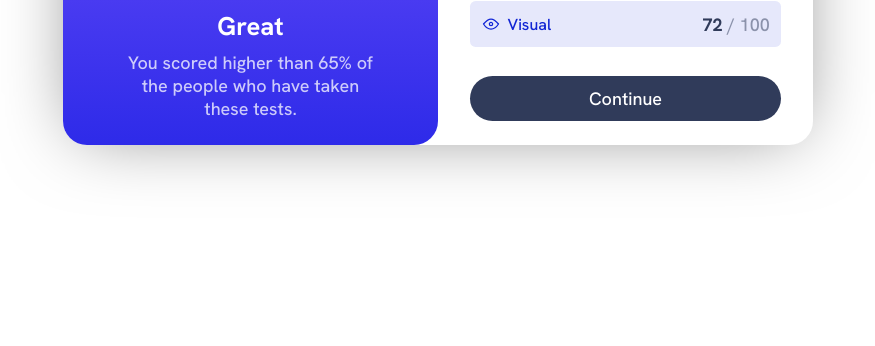
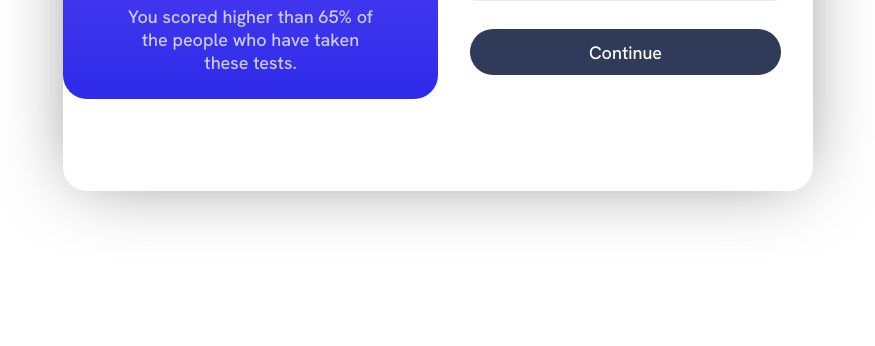
Before and after one commit to AcidReef/results-summary-component, a plain HTML site: page index.html in a window 1280 px wide. Shown: the part 454-800 px from the top of the page, without its empty margins (202-1077 px from the left). Drawn offline with Linux system fonts and the light colour scheme.

Commit message:
Update style.css

```diff
--- a/style.css
+++ b/style.css
@@ -47,6 +47,7 @@ body {
     box-shadow: 0px 0px 73px -15px hsla(0, 0%, 0%, 0.5);
     border-radius: 1.5rem;
     width: 750px;
+    height: 490px;
     background-color: var(--white);
 }
 
```
